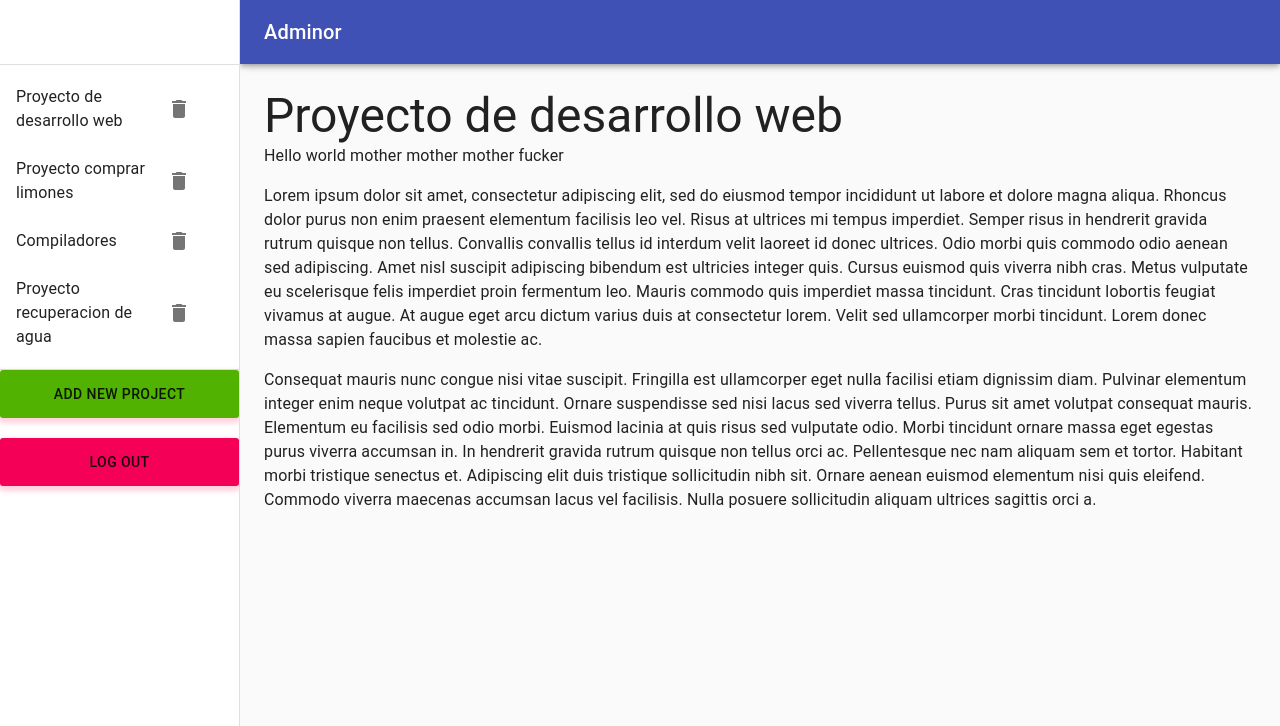
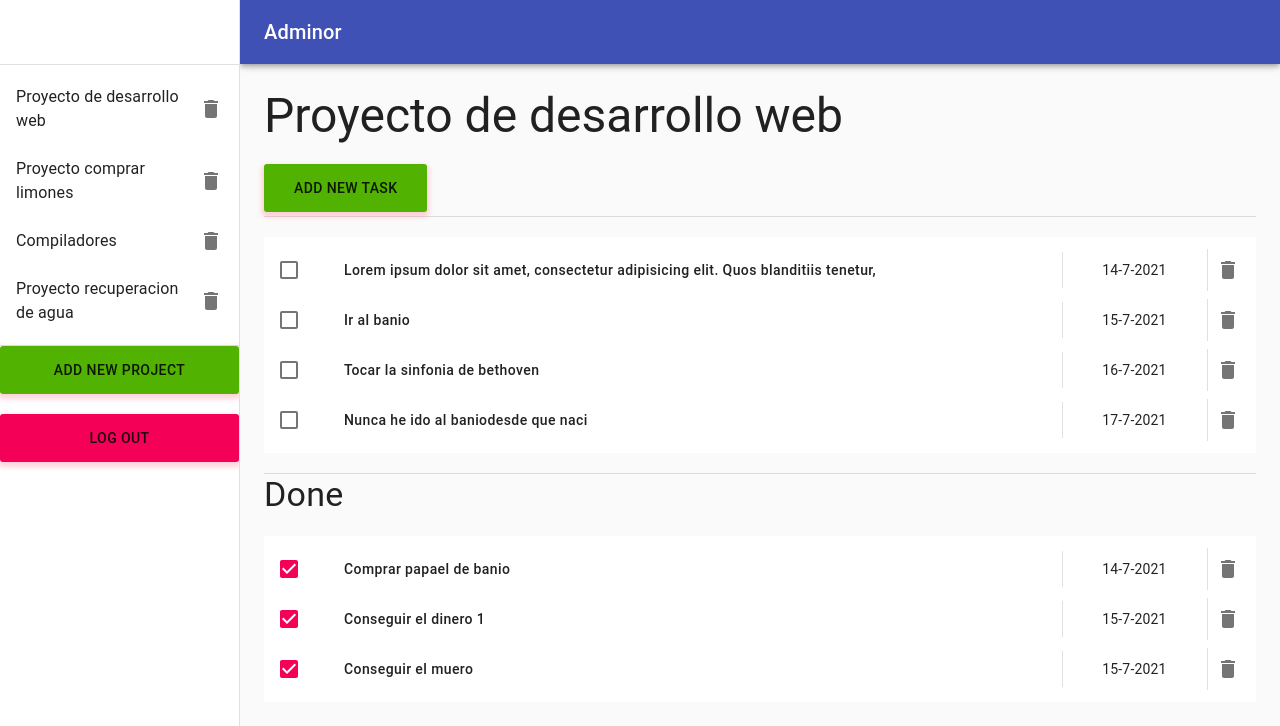
Before and after one commit to MarioBros27/adminor, a React (Create React App) app: page / in a window 1280 px wide. Shown: the top 726 px of the page. Built offline with nearby package versions, Linux system fonts and the light colour scheme.

Commit message:
works changing the task of list

```diff
--- /dev/null
+++ b/src/javascript/components/workspace/TasksList.js
@@ -0,0 +1,110 @@
+import React, {useState}  from 'react';
+import { makeStyles } from '@material-ui/core/styles';
+import List from '@material-ui/core/List';
+import ListItem from '@material-ui/core/ListItem';
+import ListItemIcon from '@material-ui/core/ListItemIcon';
+import ListItemSecondaryAction from '@material-ui/core/ListItemSecondaryAction';
+// import ListItemText from '@material-ui/core/ListItemText';
+import Checkbox from '@material-ui/core/Checkbox';
+import IconButton from '@material-ui/core/IconButton';
+import DeleteIcon from '@material-ui/icons/Delete';
+import Divider from '@material-ui/core/Divider';
+import Grid from '@material-ui/core/Grid'
+
+import { withStyles } from '@material-ui/core/styles';
+import Typography from '@material-ui/core/Typography';
+import Link from '@material-ui/core/Link';
+import Button from '@material-ui/core/Button'
+
+const StyledButton = withStyles({
+    root: {
+        width: '100%',
+        justifyContent: "flex-start",
+        textAlign: 'left'
+    },
+    label: {
+        textTransform: 'none'
+    },
+})(Button);
+
+const useStyles = makeStyles((theme) => ({
+    root: {
+        width: '100%',
+        marginTop: '20px',
+        marginBottom: '20px',
+        backgroundColor: theme.palette.background.paper,
+    },
+}));
+
+export default function CheckboxList(props) {
+    // console.log(props)
+    const tasks = props.tasks
+    const classes = useStyles();
+    const [checked, setChecked] = useState(tasks);
+
+    const handleToggle = (id) => (event) => {
+        // const currentIndex = checked.indexOf(value);
+        // const newChecked = [...checked];
+        // console.log(newChecked)
+        // if (currentIndex === -1) {
+        //     newChecked.push(value);
+        // } else {
+        //     newChecked.splice(currentIndex, 1);
+        // }
+
+        // tasks[elementIndex].id = value
+        // console.log(elementIndex)
+        // console.log(event.target.checked)
+        props.changeTaskStatus(event.target.checked,id);
+        // setChecked(event.target.checked)
+        // setChecked(newChecked);
+        //ma
+    };
+
+    return (
+        <List className={classes.root}>
+            {props.tasks.map(task => {
+                // const labelId = `checkbox-list-label-${value}`;
+                let value = task.id
+
+                return (
+                    <ListItem key={value} role={undefined} dense >
+
+                        <ListItemIcon>
+
+                            <Checkbox
+                                edge="start"
+                                onChange={handleToggle(value)}
+                                checked={task.done}
+                            />
+
+                        </ListItemIcon>
+                        <Grid container direction='row' alignItems="center">
+                            <Grid item md={10} xs={12}  >
+                                <Typography variant='body1'>
+                                    {/* <Link href='#' color="inherit" onClick={() => { console.log(value) }}>
+                                        {task.title}
+                                    </Link> */}
+                                    <StyledButton onClick={() => { console.log(value) }}>{task.title}</StyledButton>
+                                </Typography>
+                            </Grid>
+                            <Divider orientation="vertical" flexItem style={{ marginRight: "-1px" }} />
+                            <Grid item container md={2} xs={12} justify="center">
+                                {task.due_date}
+
+                            </Grid>
+                        </Grid>
+
+                        <Divider orientation="vertical" flexItem />
+
+                        <ListItemSecondaryAction>
+                            <IconButton edge="end" aria-label="comments">
+                                <DeleteIcon></DeleteIcon>
+                            </IconButton>
+                        </ListItemSecondaryAction>
+                    </ListItem>
+                );
+            })}
+        </List>
+    );
+}
--- a/src/javascript/components/workspace/Workspace.js
+++ b/src/javascript/components/workspace/Workspace.js
@@ -1,7 +1,7 @@
 // import Grid from '@material-ui/core/Grid';
-import React from 'react'
+// import React from 'react'
 import { makeStyles } from '@material-ui/core/styles';
-// import React, {useState} from 'react'
+import React, { useState } from 'react'
 // import MenuItem from '@material-ui/core/MenuItem';
 // import FormControl from '@material-ui/core/FormControl';
 // import Select from '@material-ui/core/Select';
@@ -28,15 +28,69 @@ import MenuIcon from '@material-ui/icons/Menu';
 import ChevronLeftIcon from '@material-ui/icons/ChevronLeft';
 import ChevronRightIcon from '@material-ui/icons/ChevronRight';
 import ListItem from '@material-ui/core/ListItem';
-import ListItemIcon from '@material-ui/core/ListItemIcon';
+// import ListItemIcon from '@material-ui/core/ListItemIcon';
 import ListItemText from '@material-ui/core/ListItemText';
 import DeleteIcon from '@material-ui/icons/Delete';
-import { lightGreen } from '@material-ui/core/colors';
+import ListItemSecondaryAction from '@material-ui/core/ListItemSecondaryAction';
+import TasksList from './TasksList'
 
+// import CommentIcon from '@material-ui/icons/Comment';
 
 const drawerWidth = 240;
 
-const greenTheme = createMuiTheme({ palette: { primary: lightGreen } })
+const tasks =
+    [{
+        id: 0,
+        title: 'Lorem ipsum dolor sit amet, consectetur adipisicing elit. Quos blanditiis tenetur,',
+        description: 'This is a description of something i have to do',
+        due_date: '14-7-2021',
+        done: false
+    },
+    {
+        id: 1,
+        title: 'Ir al banio',
+        description: 'This is a description of something i have to do',
+        due_date: '15-7-2021',
+        done: false
+    },
+    {
+        id: 2,
+        title: 'Tocar la sinfonia de bethoven',
+        description: 'This is a description of something i have to do',
+        due_date: '16-7-2021',
+        done: false
+    },
+    {
+        id: 3,
+        title: 'Nunca he ido al baniodesde que naci',
+        description: 'This is a description of something i have to do',
+        due_date: '17-7-2021',
+        done: false
+    }]
+
+const done_tasks =
+    [{
+        id: 4,
+        title: 'Comprar papael de banio',
+        description: 'This is a description of something i have to do',
+        due_date: '14-7-2021',
+        done: true
+    },
+    {
+        id: 5,
+        title: 'Conseguir el dinero 1',
+        description: 'This is a description of something i have to do',
+        due_date: '15-7-2021',
+        done: true
+    },
+    {
+        id: 6,
+        title: 'Conseguir el muero',
+        description: 'This is a description of something i have to do',
+        due_date: '15-7-2021',
+        done: true
+    }]
+
 const StyledAddButton = withStyles({
     root: {
         //   background: 'linear-gradient(45deg, #FE6B8B 30%, #FF8E53 90%)',
@@ -60,7 +114,20 @@ const StyledAddButton = withStyles({
         boxShadow: '0 3px 5px 2px rgba(255, 105, 135, .3)',
     }
 })(Button);
-export default function Workspace(props){
+const AddButton = withStyles({
+    root: {
+        //   background: 'linear-gradient(45deg, #FE6B8B 30%, #FF8E53 90%)',
+        background: '#52b202',
+        borderRadius: 3,
+        border: 0,
+        height: 48,
+        padding: '0 30px',
+        marginTop: '20px',
+        marginBottom: '4px',
+        boxShadow: '0 3px 5px 2px rgba(255, 105, 135, .3)',
+    }
+})(Button);
+export default function Workspace(props) {
     const prefersDarkMode = useMediaQuery('(prefers-color-scheme: dark)');
     const theme = React.useMemo(
         () =>
@@ -80,8 +147,8 @@ export default function Workspace(props){
 
     //Play with drawer width with different sizes, simply modify variable drawerWidth
     const useStyles = makeStyles((theme) => {
-        let shift ={}
-        if(isLaptop){
+        let shift = {}
+        if (isLaptop) {
             shift = {
                 transition: theme.transitions.create('margin', {
                     easing: theme.transitions.easing.easeOut,
@@ -91,7 +158,7 @@ export default function Workspace(props){
                 marginLeft: drawerWidth,
 
             }
-        }else{
+        } else {
             shift = {
                 transition: theme.transitions.create('margin', {
                     easing: theme.transitions.easing.easeOut,
@@ -101,7 +168,7 @@ export default function Workspace(props){
             }
         }
 
-        return({
+        return ({
             root: {
                 display: 'flex',
             },
@@ -118,16 +185,6 @@ export default function Workspace(props){
                     easing: theme.transitions.easing.easeOut,
                     duration: theme.transitions.duration.enteringScreen,
                 }),
-        },
-        listItem:{
-
-        },
-        logOut:{
-
-        },
-        addProject:{
-            backgroudColor: '#76ff03',
-            color: 'green'
             },
             menuButton: {
                 marginRight: theme.spacing(2),
@@ -163,7 +220,7 @@ export default function Workspace(props){
     });
 
     const classes = useStyles();
-    const [open, setOpen] = React.useState(isLaptop);
+    const [open, setOpen] = useState(isLaptop);
 
 
     const handleDrawerOpen = () => {
@@ -173,10 +230,54 @@ export default function Workspace(props){
     const handleDrawerClose = () => {
         setOpen(false);
     };
+    const [notDone, setNotDone] = useState(tasks)
+    const [done, setDone] = useState(done_tasks)
 
-    return(
+    const changeTaskStatus = function (value, id) {
+
+
+
+        //If value is true it means that a not done is changed to done. If else the opposite
+        var doneTemp = done
+        var notDoneTemp = notDone
+
+        //Removing the element to be transfered
+        if (value) {
+            //Transfering to new list
+            const toBeTransfered = notDoneTemp.filter(el => el.id === id)
+            const actuallyToBeTransfered = toBeTransfered[0]
+            actuallyToBeTransfered.done = value
+
+            //Pushing
+            doneTemp.push(actuallyToBeTransfered)
+            //Sort them by date
+            // doneTemp = doneTemp.sort(function (a,b){
+            //     // Turn your strings into dates, and then subtract them
+            //     // to get a value that is either negative, positive, or zero.
+            //     return new Date(b.due_date) - new Date(a.due_date);
+            //   });
+
+            //Deleting from previous list
+            notDoneTemp = notDoneTemp.filter(el => el.id !== id)
+        } else {
+            //Transfering to new list
+            const toBeTransfered = doneTemp.filter(el => el.id === id)
+            const actuallyToBeTransfered = toBeTransfered[0]
+            actuallyToBeTransfered.done = value
+            // console.log(actuallyToBeTransfered)
+            // console.log(actuallyToBeTransfered[0].value)
+            // //Pushing
+            notDoneTemp.push(actuallyToBeTransfered)
+            // //Deleting from previous list
+            doneTemp = doneTemp.filter(el => el.id !== id)
+        }
+        setDone(doneTemp)
+        setNotDone(notDoneTemp)
+    }
+
+    return (
         <ThemeProvider theme={theme}>
-        <CssBaseline/>
+            <CssBaseline />
             <AppBar
                 position="fixed"
                 className={clsx(classes.appBar, {
@@ -220,23 +321,17 @@ export default function Workspace(props){
                 <List>
                     {['Proyecto de desarrollo web', 'Proyecto comprar limones', 'Compiladores', 'Proyecto recuperacion de agua'].map((text, index) => (
                         <ListItem button key={text}>
-              {/* <ListItemIcon>{index % 2 === 0 ? <InboxIcon /> : <MailIcon />}</ListItemIcon> */}
                             <ListItemText primary={text} />
-              <ListItemIcon> <DeleteIcon></DeleteIcon></ListItemIcon>
-              {/* <DeleteIcon></DeleteIcon> */}
+                            <ListItemSecondaryAction>
+                                <IconButton edge="end" aria-label="delete">
+                                    <DeleteIcon></DeleteIcon>
+                                </IconButton>
+                            </ListItemSecondaryAction>
 
                         </ListItem>
                     ))}
                 </List>
                 <Divider />
-        {/* <List>
-          {['All mail', 'Trash', 'Spam'].map((text, index) => (
-            <ListItem button key={text}>
-              <ListItemIcon>{index % 2 === 0 ? <InboxIcon /> : <MailIcon />}</ListItemIcon>
-              <ListItemText primary={text} />
-            </ListItem>
-          ))}
-        </List> */}
                 <StyledAddButton>Add new project</StyledAddButton>
                 <LogOutButton>Log Out</LogOutButton>
             </Drawer>
@@ -247,31 +342,13 @@ export default function Workspace(props){
             >
                 <div className={classes.drawerHeader} />
                 <Typography variant="h3" >Proyecto de desarrollo web</Typography>
-        <Typography paragraph>Hello world mother mother mother fucker
-        </Typography>
-        <Typography paragraph >
-            Lorem ipsum dolor sit amet, consectetur adipiscing elit, sed do eiusmod tempor incididunt
-            ut labore et dolore magna aliqua. Rhoncus dolor purus non enim praesent elementum
-            facilisis leo vel. Risus at ultrices mi tempus imperdiet. Semper risus in hendrerit
-            gravida rutrum quisque non tellus. Convallis convallis tellus id interdum velit laoreet id
-            donec ultrices. Odio morbi quis commodo odio aenean sed adipiscing. Amet nisl suscipit
-            adipiscing bibendum est ultricies integer quis. Cursus euismod quis viverra nibh cras.
-            Metus vulputate eu scelerisque felis imperdiet proin fermentum leo. Mauris commodo quis
-            imperdiet massa tincidunt. Cras tincidunt lobortis feugiat vivamus at augue. At augue eget
-            arcu dictum varius duis at consectetur lorem. Velit sed ullamcorper morbi tincidunt. Lorem
-            donec massa sapien faucibus et molestie ac.
-        </Typography>
-        <Typography paragraph>
-            Consequat mauris nunc congue nisi vitae suscipit. Fringilla est ullamcorper eget nulla
-            facilisi etiam dignissim diam. Pulvinar elementum integer enim neque volutpat ac
-            tincidunt. Ornare suspendisse sed nisi lacus sed viverra tellus. Purus sit amet volutpat
-            consequat mauris. Elementum eu facilisis sed odio morbi. Euismod lacinia at quis risus sed
-            vulputate odio. Morbi tincidunt ornare massa eget egestas purus viverra accumsan in. In
-            hendrerit gravida rutrum quisque non tellus orci ac. Pellentesque nec nam aliquam sem et
-            tortor. Habitant morbi tristique senectus et. Adipiscing elit duis tristique sollicitudin
-            nibh sit. Ornare aenean euismod elementum nisi quis eleifend. Commodo viverra maecenas
-            accumsan lacus vel facilisis. Nulla posuere sollicitudin aliquam ultrices sagittis orci a.
-        </Typography>
+                <AddButton>Add new task</AddButton>
+                <Divider />
+                <TasksList tasks={notDone} changeTaskStatus={changeTaskStatus}></TasksList>
+                <Divider />
+                <Typography variant='h4'>Done</Typography>
+                <TasksList tasks={done} changeTaskStatus={changeTaskStatus}></TasksList>
+
             </main>
         </ThemeProvider>
 
```
Lines whose indentation alone changed are shown as unchanged.
